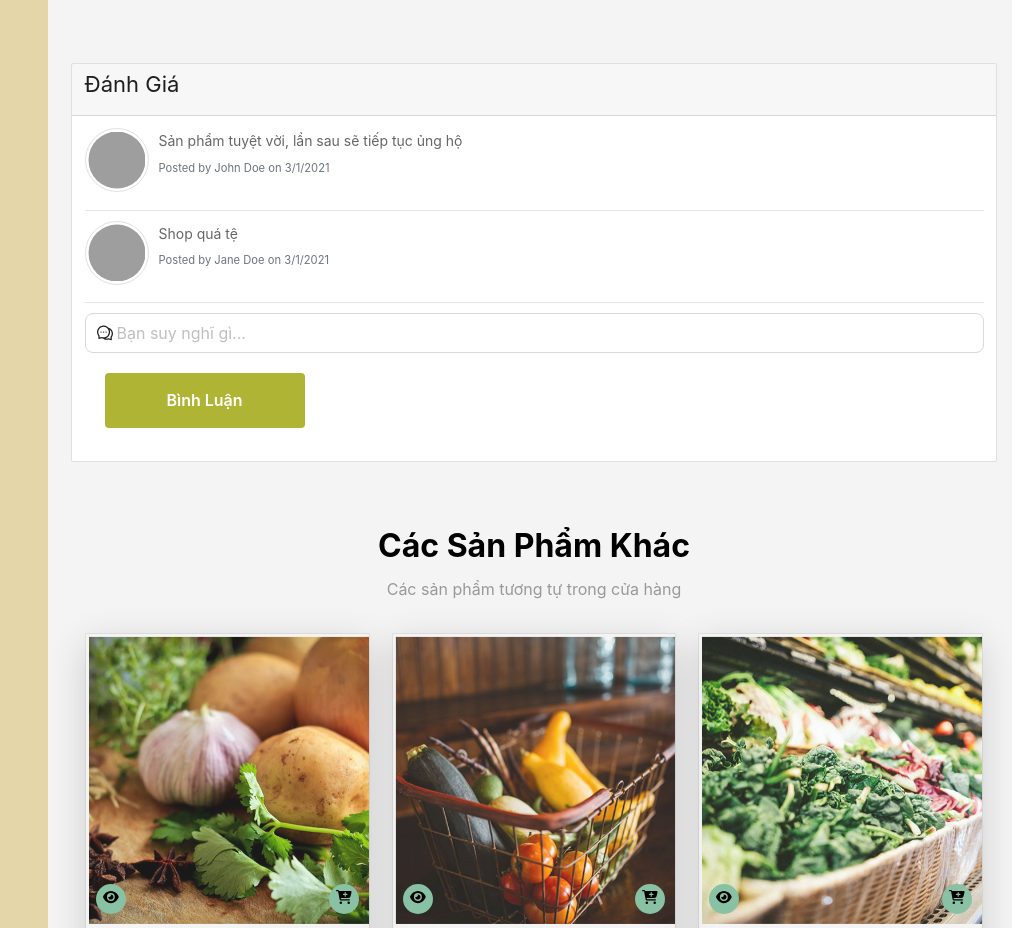
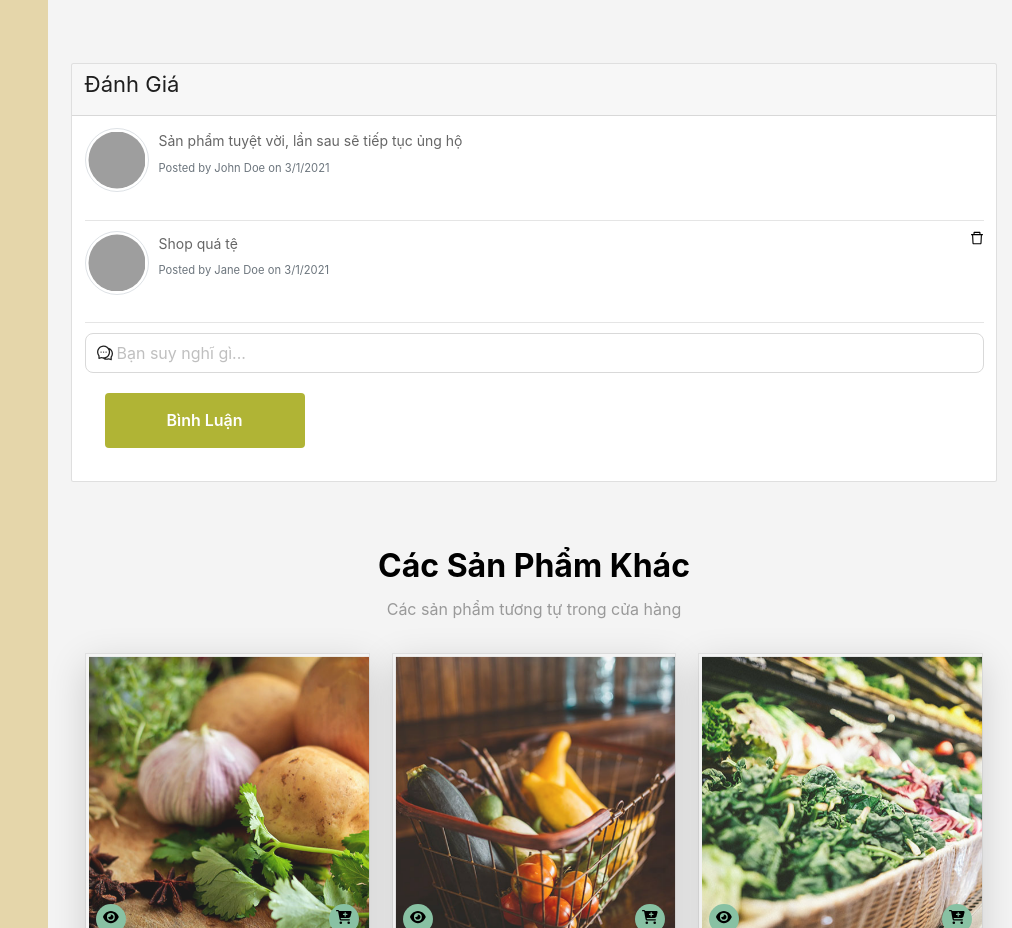
Before and after one commit to SamSam1701/OnlineMarket, a React (Create React App) app: page /productdetail in a window 1280 px wide. Shown: the part 1141-2069 px from the top of the page, without its empty margins (268-1280 px from the left). Built offline with nearby package versions, Linux system fonts and the light colour scheme; grey boxes are pictures that could not be loaded.

Commit message:
add delete cmt

```diff
--- a/src/pages/ProductDetail/ProductDetail.js
+++ b/src/pages/ProductDetail/ProductDetail.js
@@ -19,8 +19,8 @@ import {
 import { Carousel } from "antd"
 import { useRef } from "react";
 
-import { InputNumber, Breadcrumb, Input, Row, Col, Button } from "antd";
-import { CommentOutlined } from "@ant-design/icons";
+import { InputNumber, Breadcrumb, Input, Row, Col, Modal, Button } from "antd";
+import { CommentOutlined, DeleteOutlined } from "@ant-design/icons";
 import React from "react";
 import { faCaretDown } from "@fortawesome/free-solid-svg-icons";
 function ProductDetail() {
@@ -72,7 +72,7 @@ function ProductDetail() {
       id: 2,
       desc: "Shop quá tệ",
       name: "Jane Doe",
-      userId: 2,
+      userId: 0,
       profilePicture:
         "https://images.pexels.com/photos/1036623/pexels-photo-1036623.jpeg?auto=compress&cs=tinysrgb&w=1600",
       date: "3/1/2021",
@@ -131,6 +131,16 @@ function ProductDetail() {
     window.addEventListener("resize", render)
   })
   const slider = useRef();
+  const handleDeleteComment = (id) => {
+    Modal.confirm({
+      title: "Bạn có chắc muốn xóa đánh giá này?",
+      okText: "Yes",
+      okType: "danger",
+      onOk: () => {
+        setComments(comments.filter((cmt) => cmt.id !== id))
+      },
+    });
+  }
   return (
     <div className="product-detail">
       <Subnav />
@@ -348,11 +358,10 @@ function ProductDetail() {
                     </div>
 
 
-                    <div className={ProductDetailStyle.cardBody}>
-
-
+                  <div className={ProductDetailStyle.cardBody}>
                   {comments.map((comment)=>(
                     <div key={comment.id}>
+                      <div className={ProductDetailStyle.commentBox}>
                       <div className={ProductDetailStyle.media} style={{ marginBottom: "1rem" }}>
                         <div style={{ marginRight: "1rem" }}>
                           <img alt="" src={comment.profilePicture}/>
@@ -361,6 +370,10 @@ function ProductDetail() {
                         <p>{comment.desc}</p>
                           <small>Posted by {comment.name} on {comment.date}</small>
                         </div>
+                      </div>
+                      {comment.userId === curUser.id && (
+                        <DeleteOutlined onClick={()=>handleDeleteComment(comment.id)} style={{cursor: "pointer"}}/>
+                      )}
                       </div>
                       <hr />
                     </div>
--- a/src/pages/ProductDetail/ProductDetail.module.scss
+++ b/src/pages/ProductDetail/ProductDetail.module.scss
@@ -247,9 +247,15 @@
 .cardBody {
     flex: 1 1 auto;
     padding: 1.25rem;
+    .commentBox {
+        display: flex;
+        align-items: flex-start;
+        justify-content: space-between;
+        flex-direction: row;
         .media {
             display: flex;
             align-items: flex-start;
+            flex-direction: row;
             img {
                 width: 64px;
                 height: 64px;
@@ -257,6 +263,7 @@
                 border-radius: 50%;
                 padding: 0.25rem;
                 object-fit: cover;
+            }
         }
     }
     hr {
```
Lines whose indentation alone changed are shown as unchanged.
